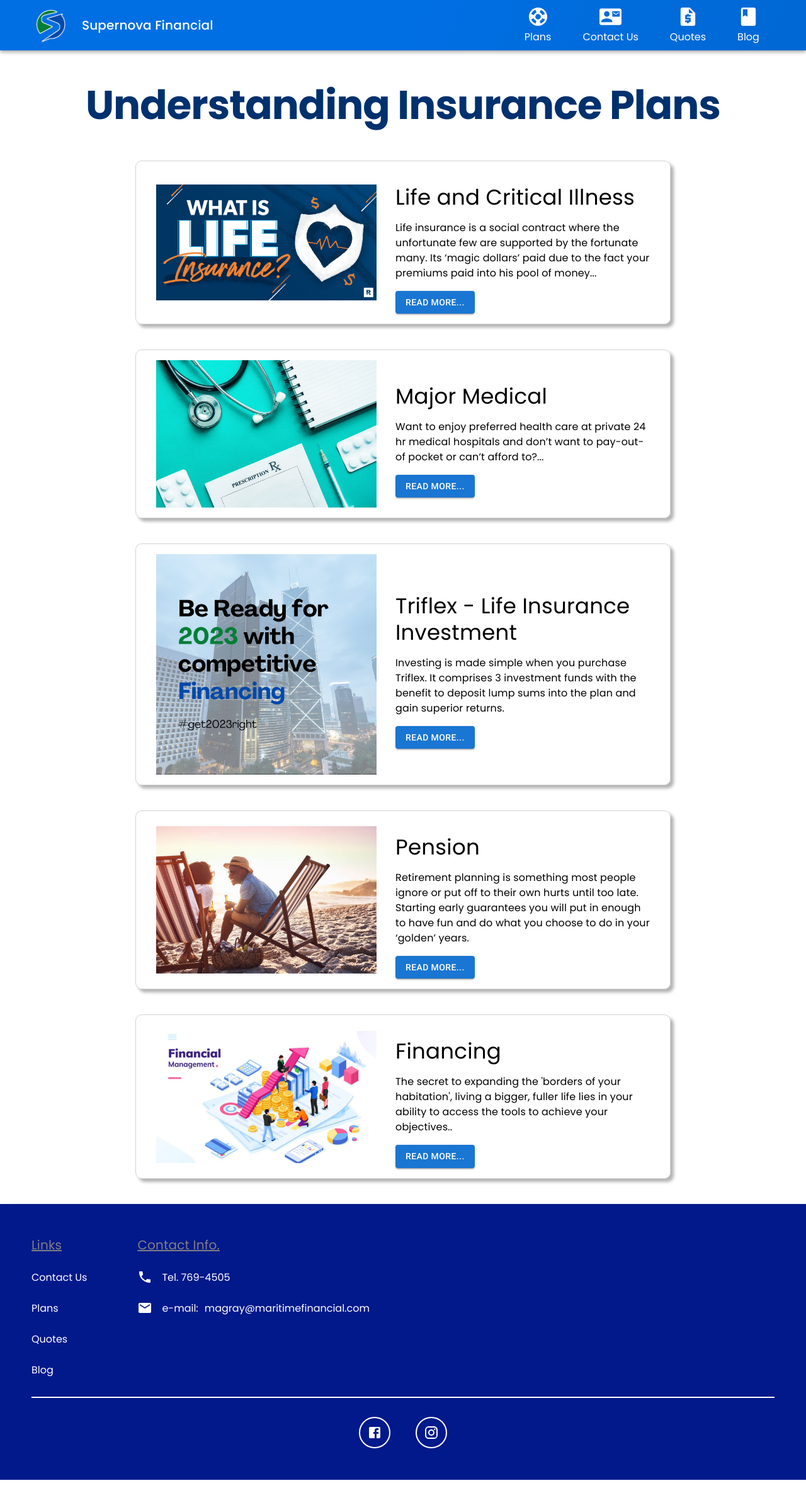
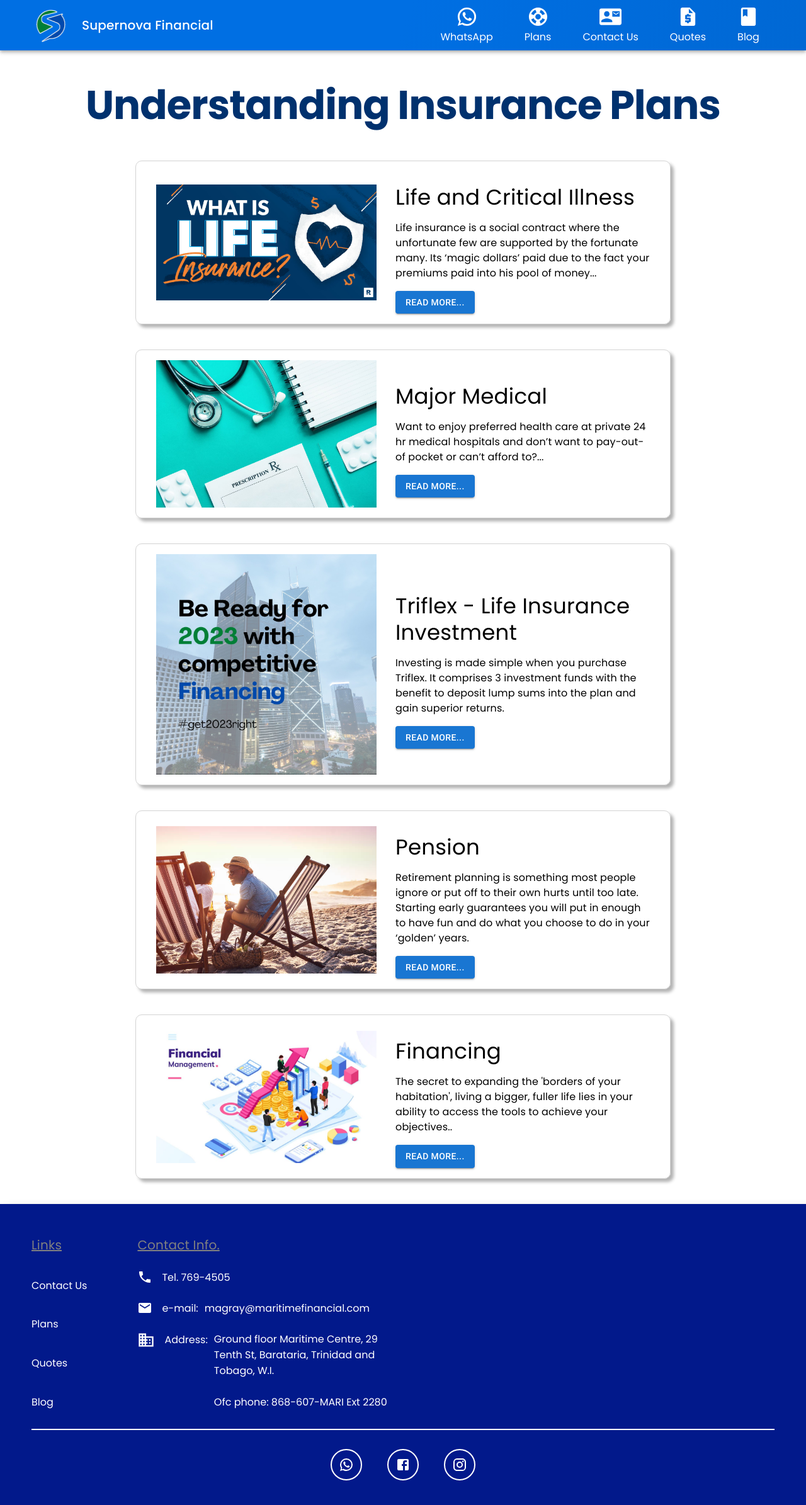
Before and after one commit to JonG-exe/supernova-app, a Next.js app: page /blogs in a window 1280 px wide. Shown: the top 2390 px of the page at 63% size. Before the commit the page ends 2350 px from the top, so only its background shows below. Built offline with nearby package versions, Linux system fonts and the light colour scheme.

Commit message:
Added WhatsApp links and ofc Address to footer

```diff
--- a/components/Footer.js
+++ b/components/Footer.js
@@ -5,6 +5,8 @@ import InstagramIcon from '@mui/icons-material/Instagram';
 import Link from "next/link"
 import LocalPhoneIcon from '@mui/icons-material/LocalPhone';
 import EmailIcon from '@mui/icons-material/Email';
+import BusinessIcon from '@mui/icons-material/Business';
+import WhatsAppIcon from '@mui/icons-material/WhatsApp';
 
 const Footer = () => {
   return (
@@ -52,11 +54,21 @@ const Footer = () => {
                         <Typography variant="paragraph">Tel. 769-4505</Typography>
                     </Stack>
 
-                    <Stack direction={{xs: "column", sm: "row"}} alignItems={{xs: "center", sm: "flex-start"}} justifyContent={"center"}>
+                    <Stack direction={{xs: "column", sm: "row"}} alignItems={{xs: "center", sm: "flex-start"}} justifyContent={{xs: "center", sm: "flex-start"}}>
                         <Typography minWidth="max-content" variant="paragraph" display="flex" alignItems="center" >
                             <EmailIcon sx={{marginRight: "15px"}}/>e-mail:
                         </Typography>
                         <Typography variant="paragraph" ml="10px">magray@maritimefinancial.com</Typography>
+                    </Stack>
+
+                    <Stack direction={{xs: "column", sm: "row"}} alignItems={{xs: "center", sm: "flex-start"}} justifyContent={"center"}>
+                        <Typography minWidth="max-content" variant="paragraph" display="flex" alignItems="center" >
+                            <BusinessIcon sx={{marginRight: "15px", fontSize: "1.75em"}}/>Address:
+                        </Typography>
+                        <Typography maxWidth="300px" alignSelf="center" variant="paragraph" ml="10px">Ground floor Maritime Centre, 29 Tenth St, Barataria, Trinidad and Tobago, W.I. <br /> <br />
+                        Ofc phone: 868-607-MARI Ext 2280
+                        </Typography>
+
                     </Stack>
 
                 </Stack>
@@ -73,7 +85,23 @@ const Footer = () => {
                 marginTop="30px"
                 spacing={5}
             >
-                <Link href="https://www.facebook.com/profile.php?id=100085664509656" target="_blank">
+
+                <Link title="WhatsApp" href="https://wa.me/18687667824" target="_blank">
+                    <Box
+                        width="50px"
+                        height="50px"
+                        border="2px solid white"
+                        borderRadius="50%"
+                        padding="10px"
+                        display="flex"
+                        justifyContent={"center"}
+                        alignItems="center"
+                    >
+                            <WhatsAppIcon />
+                    </Box>
+                </Link>
+
+                <Link href="https://www.facebook.com/profile.php?id=100085664509656" target="_blank" title="Facebook">
                     <Box
                         width="50px"
                         height="50px"
@@ -89,7 +117,7 @@ const Footer = () => {
                 </Link>
 
 
-                <Link href="https://www.instagram.com/supernova_financial/" target="_blank">
+                <Link href="https://www.instagram.com/supernova_financial/" target="_blank" title="Instagram">
                     <Box
                         width="50px"
                         height="50px"
@@ -104,7 +132,6 @@ const Footer = () => {
                     </Box>
                 </Link>
 
-
             </Stack>
         </Stack>
     </>
--- a/components/Nav.js
+++ b/components/Nav.js
@@ -3,6 +3,7 @@ import Link from "next/link"
 import Image from "next/image"
 import Logo from "../public/images/supernova-financial-logo.png"
 import { Modal, Typography, Button, AppBar, Toolbar, Box, Stack } from "@mui/material"
+import WhatsAppIcon from '@mui/icons-material/WhatsApp';
 import ModalItem from "./ModalItem"
 
 // Icons
@@ -53,6 +54,13 @@ export default function Nav () {
 
 
           <Stack direction={"row"} display={{ xs: "none", sm: "flex",}}>
+
+            <Link href="https://wa.me/18687667824">
+              <Stack alignItems="center" justifyContent={"center"} sx={{ marginRight:"50px",}}>
+                <WhatsAppIcon sx={{fontSize: "35px", mb: "2px"}}  />
+                <span>WhatsApp</span>
+              </Stack>
+            </Link>
 
             <Link href="/plans">
               <Stack alignItems="center" justifyContent={"center"} sx={{ marginRight:"50px",}}>
@@ -118,6 +126,16 @@ export default function Nav () {
                   </Stack>
                 </Link>
 
+                <Link href="/https://wa.me/18687667824">
+                  <Stack direction="row" spacing={4} alignItems="center" color="black">
+                    <WhatsAppIcon sx={{
+                      fontSize: "3em",
+                      color: "black"}}
+                    />
+                    <Typography variant="h5">WhatsApp</Typography>
+                  </Stack>
+                </Link>
+
                 <Link onClick={handleClose} style={{color: "black"}} href="/plans">
                   <Stack direction="row" spacing={4} alignItems="center">
                     <SupportIcon sx={{fontSize: "3em", color: "black"}} />
```
